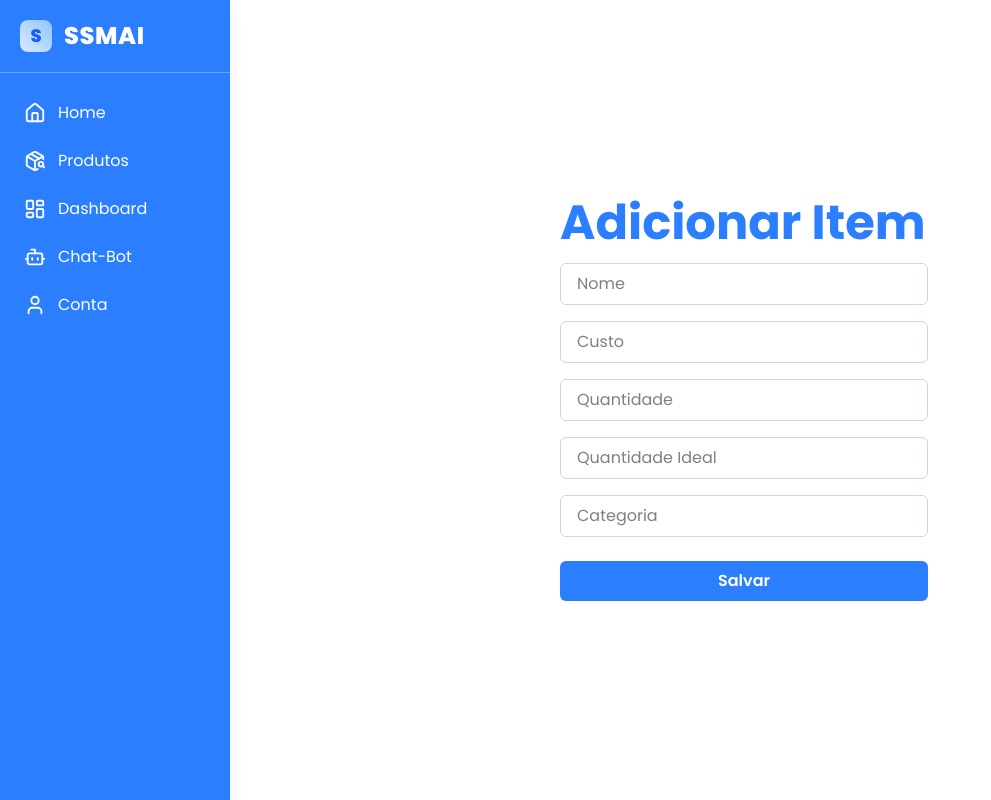
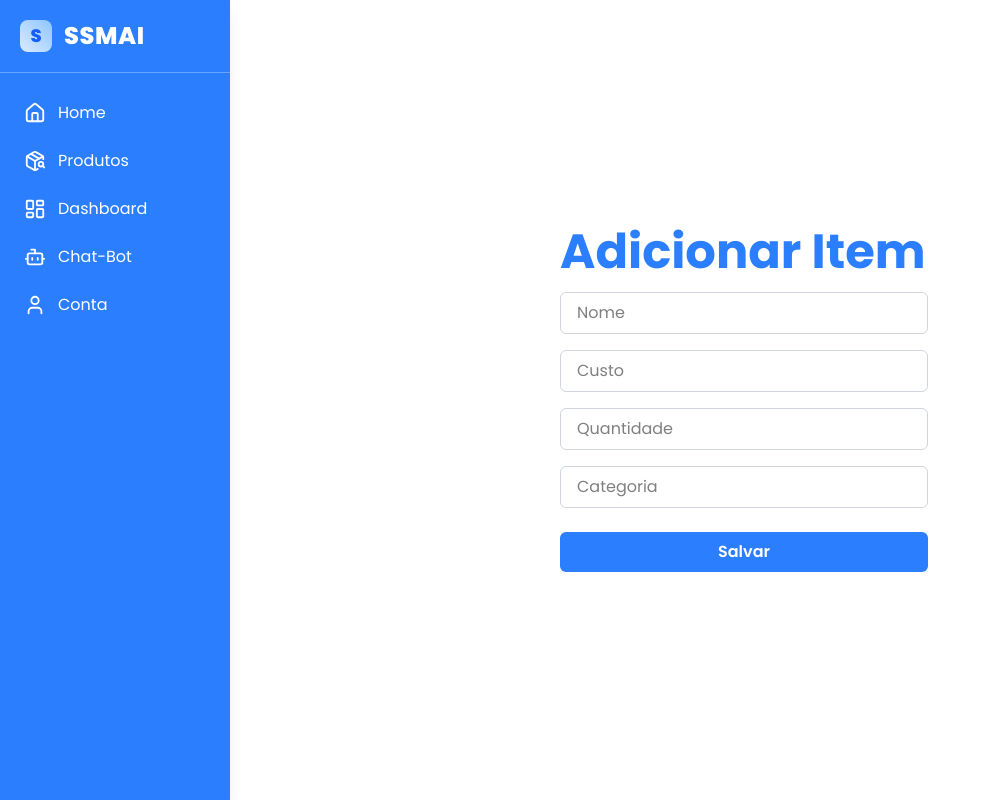
Before and after one commit to gabrielmmarcos/ssmai-frontend, a React (Vite) app: page /additem in a window 1280 px wide. Shown: the whole page, without its empty margins (0-991 px from the left). Built offline with nearby package versions, Linux system fonts and the light colour scheme.

Commit message:
coomit random

```diff
--- a/src/pages/AddItem/index.jsx
+++ b/src/pages/AddItem/index.jsx
@@ -43,13 +43,13 @@
                                         className="w-full px-4  py-2 border border-gray-300 rounded-md focus:outline-none focus:ring-2 focus:ring-blue-500"
                                     />
                                 </div>
-                                <div className="mb-4">
+                                {/* <div className="mb-4">
                                     <input
                                         type="Quantidade-Ideal"
                                         placeholder="Quantidade Ideal"
                                         className="w-full px-4  py-2 border border-gray-300 rounded-md focus:outline-none focus:ring-2 focus:ring-blue-500"
                                     />
-                                </div>
+                                </div> */}
                                 <div className="mb-4">
                                     <input
                                         type="Categoria"
--- a/src/pages/VerItem/index.jsx
+++ b/src/pages/VerItem/index.jsx
@@ -96,7 +96,7 @@
                             </div>
                         </div>
 
-                        {/* Tabela de ENTRADAS / SAÍDAS */}
+                        {/* Tabela de ENTRADAS / SAÍDAS  data, movimentacao, tipo*/}
                         <div className="w-full mt-8">
                             <div className="flex flex-col lg:flex-row items-center justify-start gap-5 lg:justify-between mb-4">
                                 <h2 className="text-2xl font-bold text-blue-600">Histórico de Movimentações</h2>
```
